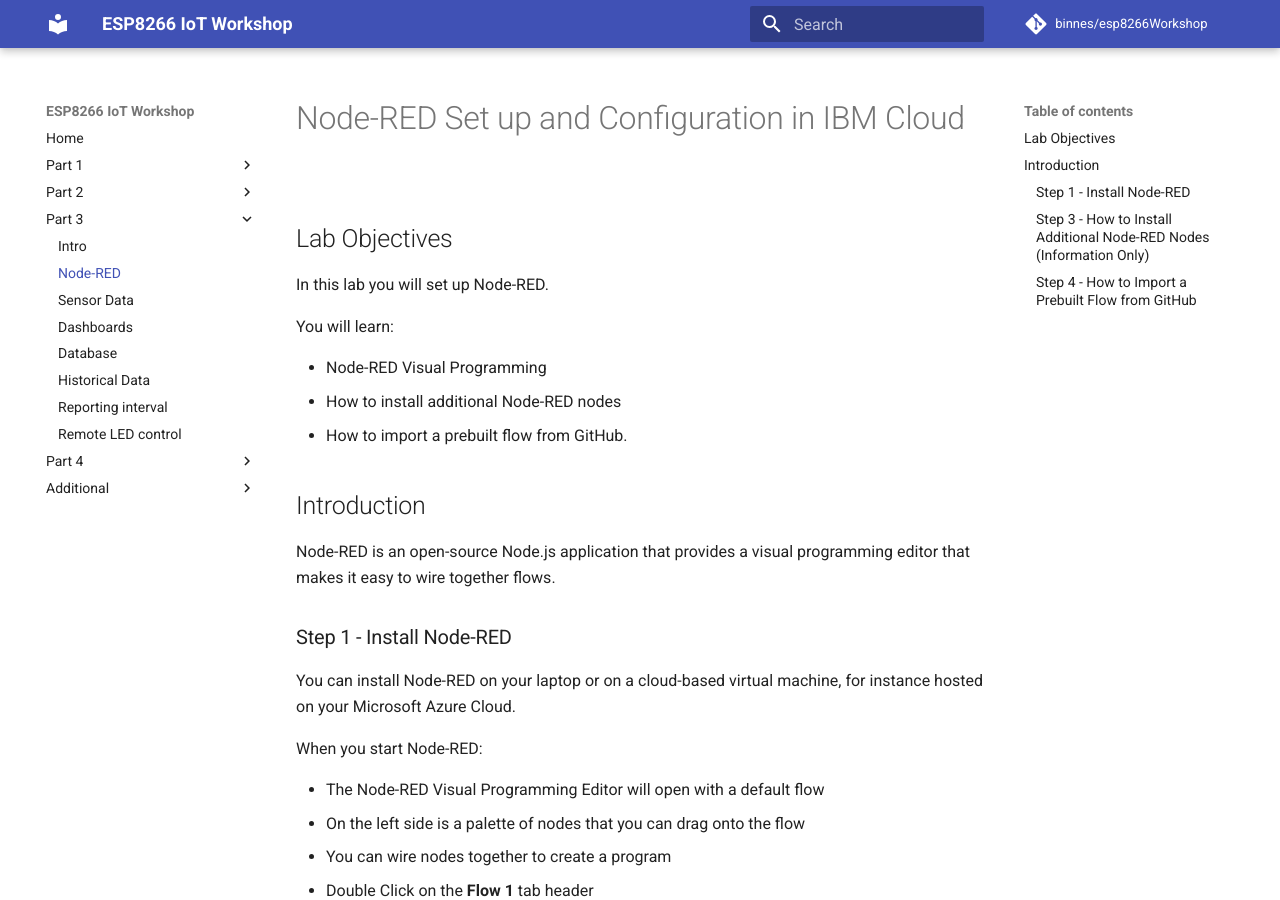
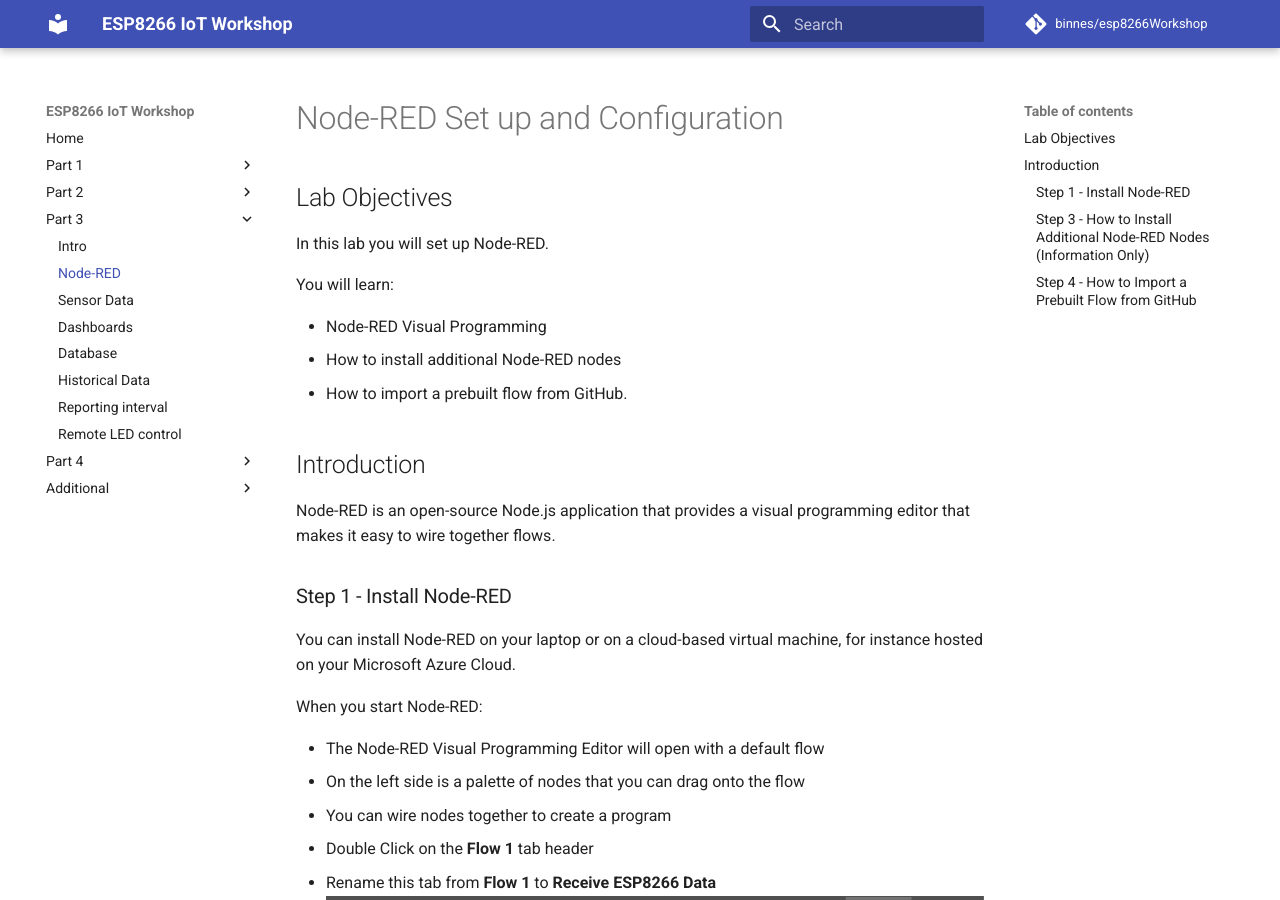
Before and after one commit to mdragone1/ESP32-IoT-Workshop, an MkDocs documentation site: the page built from docs/part3/NODERED.md, in a window 1280 px wide and 900 px high. Built offline with MkDocs 1.6.1 and Material for MkDocs 9.7.7, drawn with Linux system fonts in a browser that asks for light colours; comment, search, counter and statistics services are not loaded.

Commit message:
Update NODERED.md
Remove mention to IBM Cloud

```diff
--- a/docs/part3/NODERED.md
+++ b/docs/part3/NODERED.md
@@ -1,4 +1,4 @@
-# Node-RED Set up and Configuration in IBM Cloud
+# Node-RED Set up and Configuration
 
 ## Lab Objectives
 
```
